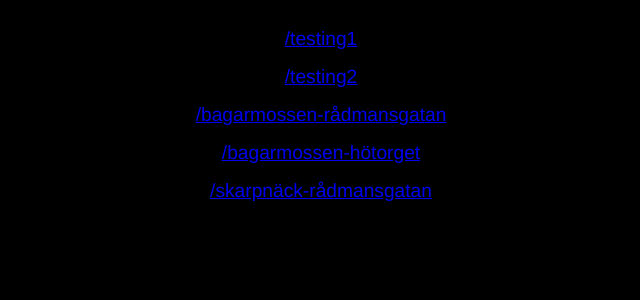
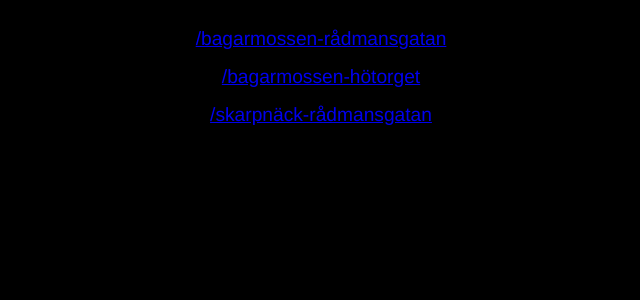
Before and after one commit to oversizedhat/tbana-webclient, a Vue app: page / in a window 1280 px wide. Shown: the top 300 px of the page, without its empty margins (319-959 px from the left). Built offline with nearby package versions, Linux system fonts and the light colour scheme.

Commit message:
basic way of determining end filter

```diff
--- a/src/App.vue
+++ b/src/App.vue
@@ -7,18 +7,35 @@
 </template>
 
 <script>
-import Timetable from './components/Timetable.vue'
-import HelpBar from './components/HelpBar.vue'
+import Timetable from './components/Timetable.vue';
+import HelpBar from './components/HelpBar.vue';
+import model from './datamodel';
 
 export default {
   name: 'app',
   props:{
-    home: Object,
-    work: Object
+    from: String,
+    to: String
   },
   components: {
     Timetable,
     HelpBar
+  },
+  computed: {
+    home: function () {
+      return {
+        siteId:model.getSiteId(this.from),
+        dir:model.getDirection(this.from, this.to),
+        filter:model.getPossibleEndSiteFilter(this.from, this.to)
+      };
+    },
+    work: function () {
+      return {
+        siteId:model.getSiteId(this.to),
+        dir:model.getDirection(this.to, this.from),
+        filter:model.getPossibleEndSiteFilter(this.to, this.from)
+      };
+    }
   }
 }
 </script>
--- a/src/components/Timetable.vue
+++ b/src/components/Timetable.vue
@@ -34,18 +34,9 @@ export default {
     dataLoaded() {
       this.trainTable = JSON.parse(this.request.responseText);
       if (this.destFilter && this.destFilter != "") {
-       // if (Array.isArray(this.destFilter)) {
-         console.log(this.siteId);
-         console.log(this.destFilter);
-         console.log(this.trainTable);
-          this.trainTable = this.trainTable.filter(train => this.destFilter.includes(train.Destination));
-          console.log(this.trainTable);
-       /* } else {
-          this.trainTable = this.trainTable.filter(train => train.Destination == this.destFilter);
-        }*/
+        this.trainTable = this.trainTable.filter(train => this.destFilter.includes(train.Destination));
       }
       this.trainTable = this.trainTable.slice(0,3);
-
       this.statusMessage = this.trainTable[0].StopAreaName + " mot "+this.trainTable[0].Destination;
       this.trainTable.forEach((train) => {
         train.moment = moment(train.TimeTabledDateTime);
--- a/src/datamodel.js
+++ b/src/datamodel.js
@@ -19,7 +19,12 @@ lines.forEach(line => {
 export default {
   getSiteId,
   getDirection,
-  getPossibleEndSites
+  getPossibleEndSiteFilter,
+  getAllSites
+}
+
+export function getAllSites() {
+  return Object.keys(siteMap);
 }
 
 export function getSiteId(name){
@@ -53,14 +58,19 @@ export function getDirection(fromStation,toStation){
   throw "Failed to find direction";
 }
 
-export function getPossibleEndSites(fromStation, toStation, line) {
+export function getPossibleEndSiteFilter(fromStation, toStation, line) {
   const dir = getDirection(fromStation, toStation);
   if (!line) line = lineWithBoth(fromStation, toStation);
+  if (!line) {
+    // eslint-disable-next-line
+    console.log("Unable to find line with both, so lets not apply a destination filter");
+    return null;
+  }
+
   const indexOfTo = line.findIndex((elem)=>{return elem.name === toStation});
-
   const okSites = [];
   if (dir === "1") {
-    for (let i=indexOfTo; i>0; i--) {
+    for (let i=indexOfTo; i>=0; i--) {
       okSites.push(line[i].name);
     }
   } else {
--- a/src/main.js
+++ b/src/main.js
@@ -3,31 +3,27 @@ import App from './App.vue'
 import VueRouter from 'vue-router'
 import Home from './Home.vue'
 import config from './config';
-import model from './datamodel';
 
 Vue.config.productionTip = false
 
 Vue.use(VueRouter)
 
-function getRoute(from,to){
-  return { path: '/testing1', component: App, props: {home:{siteId:model.getSiteId(from), dir:model.getDirection(from,to)}, work:{siteId:model.getSiteId(to), dir:model.getDirection(to,from), filter:["Skarpnäck"]}}}
-}
-
-function getRouteWithFilter(from,to){
-  return { path: '/testing2', component: App,
+function getRouteWithFilter(from, to, alias){
+  return {
+    path: '/'+(from+'-'+to).toLowerCase(),
+    component: App,
+    alias: alias,
     props: {
-      home:{siteId:model.getSiteId(from), dir:model.getDirection(from,to), filter:model.getPossibleEndSites(from, to)},
-      work:{siteId:model.getSiteId(to), dir:model.getDirection(to,from), filter:model.getPossibleEndSites(to, from)}
+      from: from,
+      to: to
     }
   }
 }
 
 const travelRoutes = [
-  getRoute('Skarpnäck', 'Gullmarsplan'),
-  getRouteWithFilter('Skarpnäck', 'Gullmarsplan'),
-  { path: '/bagarmossen-rådmansgatan', alias: '/oscar', component: App, props: {home:{siteId:"9141", dir:"1"}, work:{siteId:"9118", dir:"2", filter:["Skarpnäck"]}}},
-  { path: '/bagarmossen-hötorget', alias: '/anna', component: App, props: {home:{siteId:"9141", dir:"1"}, work:{siteId:"9119", dir:"2", filter:["Skarpnäck"]}}},
-  { path: '/skarpnäck-rådmansgatan', alias: '/kristian', component: App, props: {home:{siteId:"9140", dir:"1"}, work:{siteId:"9118", dir:"2", filter:["Skarpnäck"]}}},
+  getRouteWithFilter('Bagarmossen', 'Rådmansgatan', '/oscar'),
+  getRouteWithFilter('Bagarmossen', 'Hötorget', '/anna'),
+  getRouteWithFilter('Skarpnäck', 'Rådmansgatan', '/kristian')
 ]
 
 const allRoutes = travelRoutes.concat([
```
Also changed, not shown: 1 other file (tests, documents, lock files or other folders).
